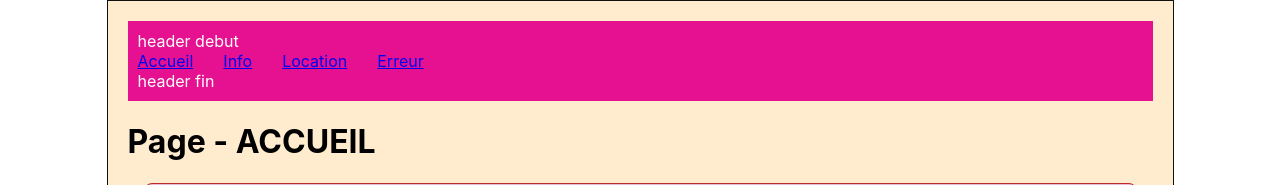
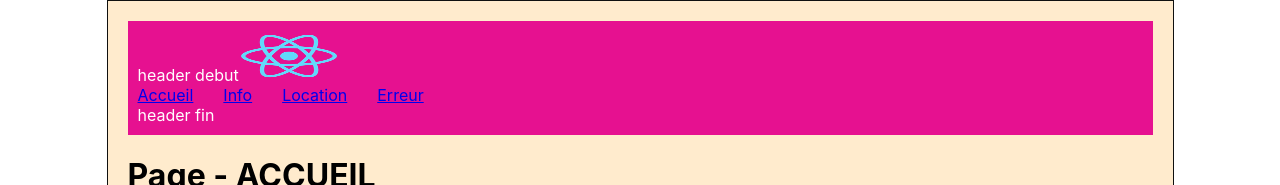
Before and after one commit to tetyanachouteau/P11Kasa, a React (Create React App) app: page / in a window 1280 px wide. Shown: the top 185 px of the page. Built offline with nearby package versions, Linux system fonts and the light colour scheme.

Commit message:
Ajout de logo png dans header de App, css de logo

```diff
--- a/src/App.js
+++ b/src/App.js
@@ -4,7 +4,7 @@ import Info from "./pages/info";
 import Location from "./pages/location";
 import Erreur from "./pages/erreur";
 import Footer from './components/Footer';
-
+import logo from "./images/logo192.png";
 
 
 function App() {
@@ -16,7 +16,8 @@ function App() {
 
     <div className="App">
       <header>
-         header debut
+        header debut
+        <img src={logo} alt="Logo de logement" className="logo" />
         <nav>
           <ul>
             <li>
--- a/src/index.css
+++ b/src/index.css
@@ -28,6 +28,10 @@ header {
   background-color: #e61190;
   color: #fff;
   padding: 10px;
+}
+.logo {
+  width: 100px;
+  height: 50px;
 }
 
 /* Styles pour les liens de navigation */
```
Also changed, not shown: src/images/logo192.png (renamed from public/logo192.png).
